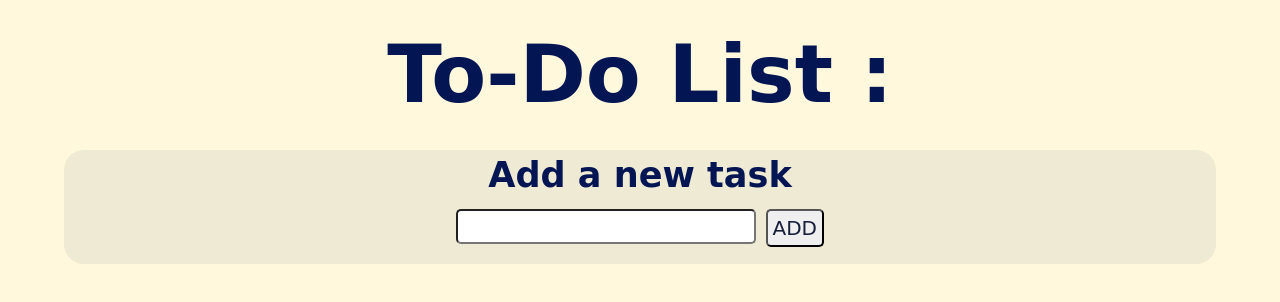
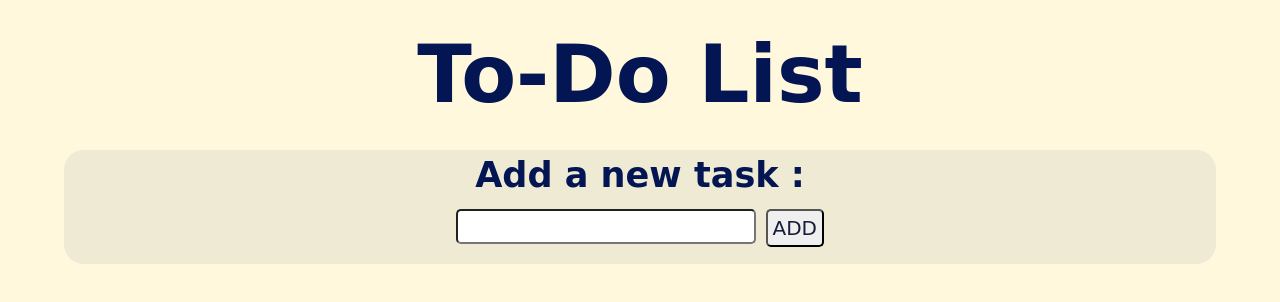
Before and after one commit to AbdellM/First-Todo-Project, a plain HTML site: page index.html in a window 1280 px wide. Drawn offline with Linux system fonts and the light colour scheme; a web font is replaced by a local one.

Commit message:
Update Title

```diff
--- a/index.html
+++ b/index.html
@@ -7,14 +7,14 @@
     <link rel="preconnect" href="https://fonts.gstatic.com">
     <link href="https://fonts.googleapis.com/css2?family=Akaya+Telivigala&display=swap" rel="stylesheet">
     <link rel="stylesheet" href="style.css">
-    <title>Document</title>
+    <title>To-Do List</title>
 </head>
 <body>
-    <h3 class="title">To-Do List :</h3>
+    <h3 class="title">To-Do List</h3>
 
     <div class="main">
         <div class="inputTodo">
-            <h3>Add a new task </h3>
+            <h3>Add a new task :</h3>
             <form>
                 <input type="text" class="inputText" required>
                 <button class="button" type="submit"> ADD</button>
```
